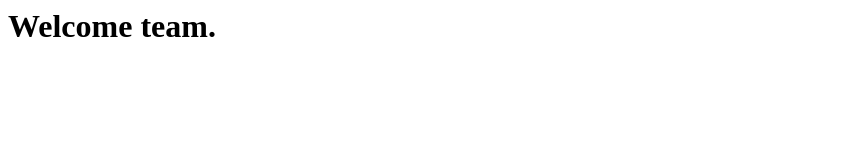
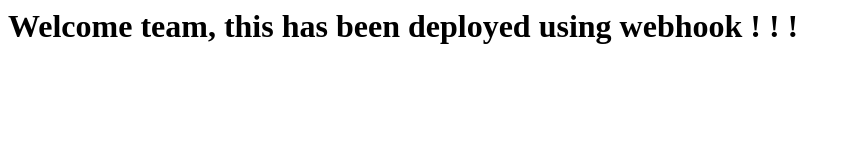
Before and after one commit to pathakbhaskar/batch-512, a plain HTML site: page index.html in a window 1280 px wide. Shown: the whole page, without its empty margins (0-849 px from the left). Drawn offline with Linux system fonts and the light colour scheme.

Commit message:
Update index.html

```diff
--- a/index.html
+++ b/index.html
@@ -3,6 +3,6 @@
 		<title>Welcome to my portal</title>
 	</head>
 	<body>
-		<h1> Welcome team. </h1>
+		<h1> Welcome team, this has been deployed using webhook ! ! ! </h1>
 	</body>
 </html>
```
